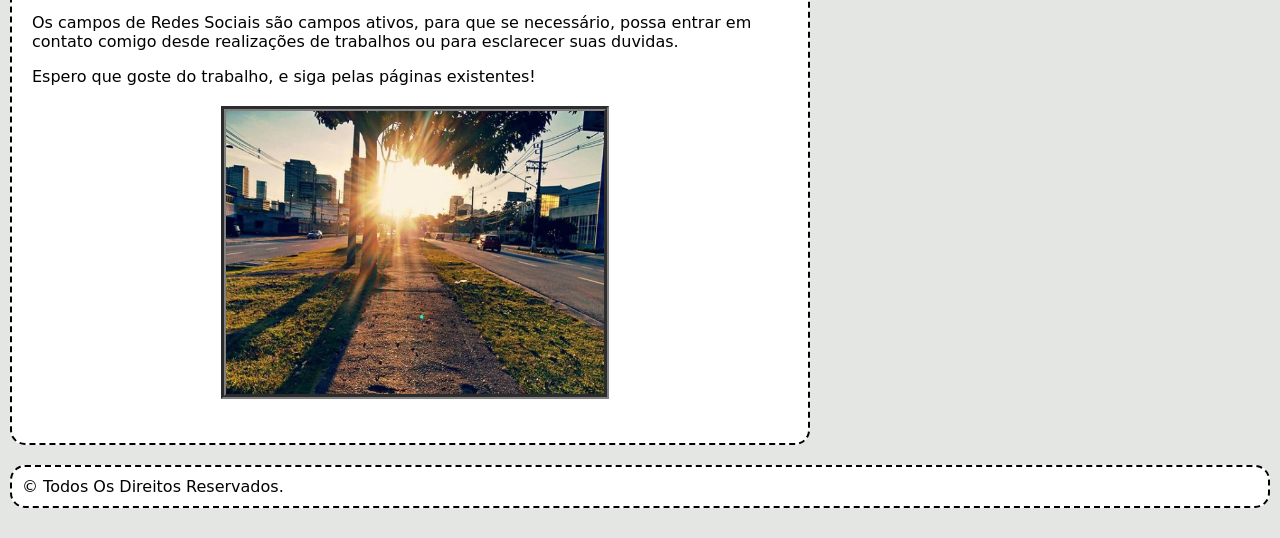
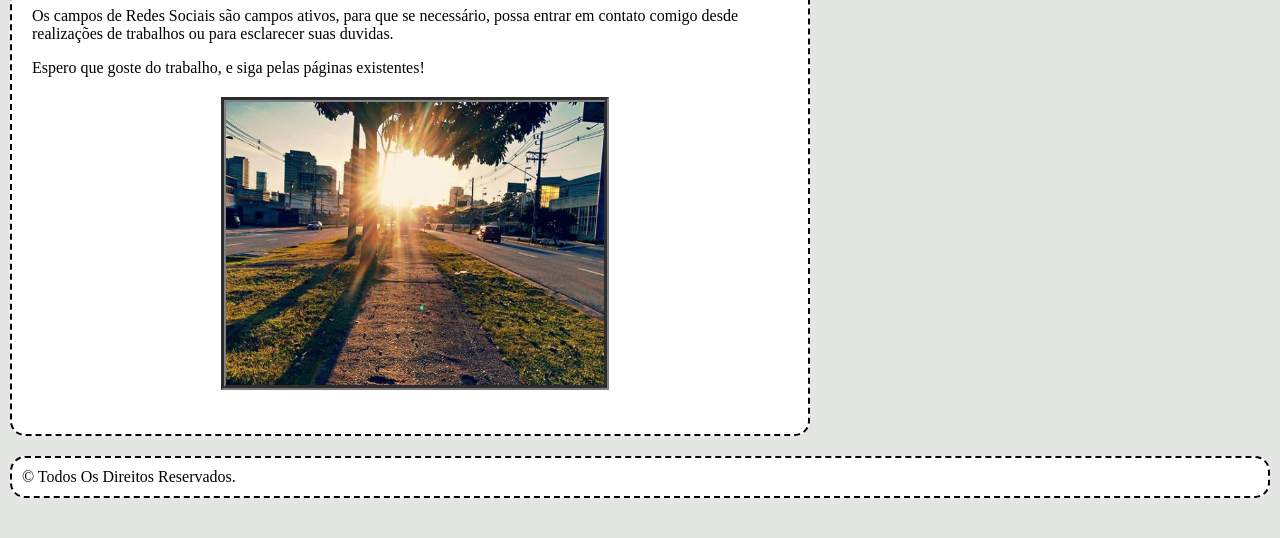
Before and after one commit to brunopereira019/00-meuprojeto, a plain HTML site: page index.html in a window 1280 px wide. Shown: the part 425-963 px from the top of the page. Drawn offline with Linux system fonts and the light colour scheme.

Commit message:
Update estilo.css

```diff
--- a/css/estilo.css
+++ b/css/estilo.css
@@ -2,7 +2,7 @@ body{
     margin: 0px;
     padding: 10px;;
     background-color: rgb(227, 230, 227);
-    font-family: Bradley Hand, cursive;
+    font-family: Bradley Hand, serif;
     font-size: 16px;
 
 }
```
